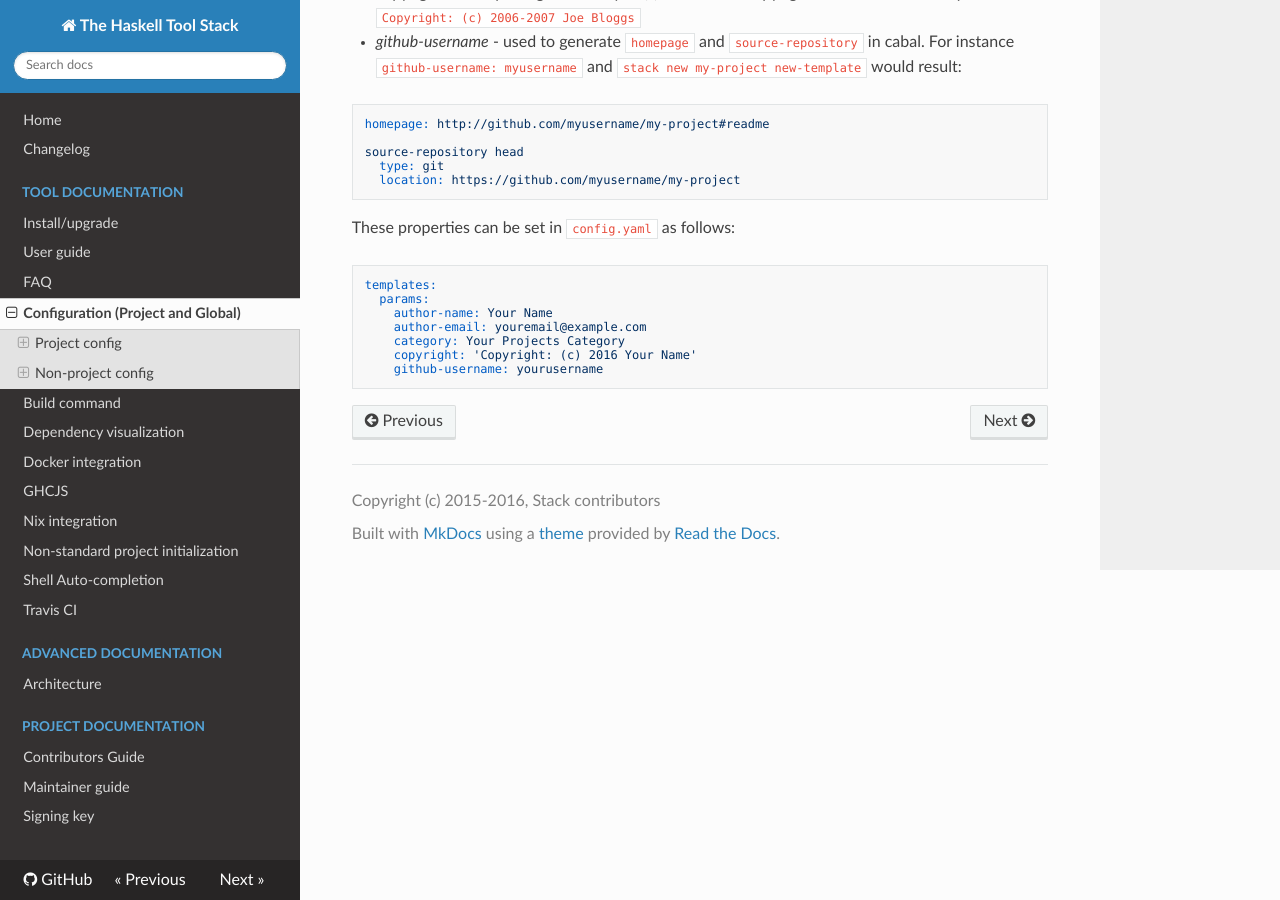
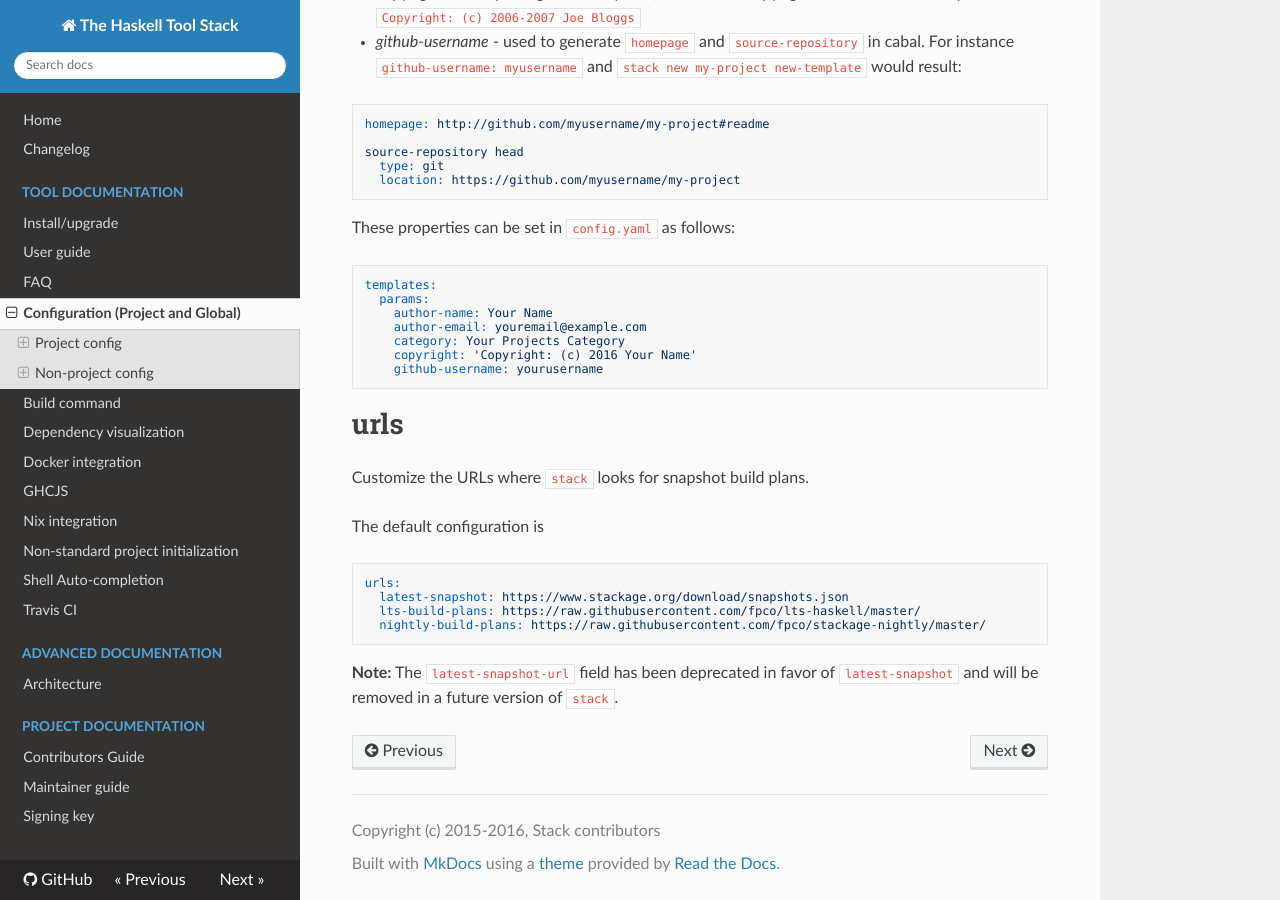
Before and after one commit to commercialhaskell/stack, an MkDocs documentation site: the page built from doc/yaml_configuration.md, in a window 1280 px wide and 900 px high, scrolled down 11291 px. Built offline with MkDocs 1.6.1, drawn with Linux system fonts in a browser that asks for light colours; nearby versions of some CDN libraries; old or Windows-style settings are respelled for this version of MkDocs.

Commit message:
Document urls options
Closes #2052.

````diff
--- a/doc/yaml_configuration.md
+++ b/doc/yaml_configuration.md
@@ -519,6 +519,7 @@
 * _category_ - sets the `category` property in cabal. This is used in Hackage. For examples of categories see [Packages by category](https://hackage.haskell.org/packages/). It makes sense for `category` to be set on a per project basis because it is uncommon for all projects a user creates to belong to the same category. The category can be set per project by passing `-p "category:value"` to the `stack new` command.
 * _copyright_ - sets the `copyright` property in cabal. It is typically the name of the holder of the copyright on the package and the year(s) from which copyright is claimed. For example: `Copyright: (c) 2006-2007 Joe Bloggs`
 * _github-username_ - used to generate `homepage` and `source-repository` in cabal. For instance `github-username: myusername` and `stack new my-project new-template` would result:
+
 ```yaml
 homepage: http://github.com/myusername/my-project#readme
 
@@ -537,3 +538,19 @@
     copyright: 'Copyright: (c) 2016 Your Name'
     github-username: yourusername
 ```
+
+# urls
+
+Customize the URLs where `stack` looks for snapshot build plans.
+
+The default configuration is
+
+```yaml
+urls:
+  latest-snapshot: https://www.stackage.org/download/snapshots.json
+  lts-build-plans: https://raw.githubusercontent.com/fpco/lts-haskell/master/
+  nightly-build-plans: https://raw.githubusercontent.com/fpco/stackage-nightly/master/
+```
+
+**Note:** The `latest-snapshot-url` field has been deprecated in favor of `latest-snapshot`
+and will be removed in a future version of `stack`.
````
